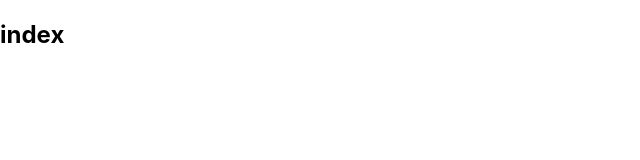
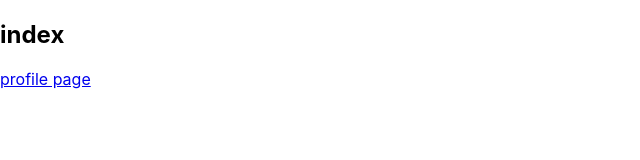
Before and after one commit to raquentin/mfchess, a React (Create React App) app: page / in a window 1280 px wide. Shown: the top 160 px of the page, without its empty margins (0-640 px from the left). Built offline with nearby package versions, Linux system fonts and the light colour scheme; the HTML template or start-up script is replaced by a standard one.

Commit message:
routing works, barebones

```diff
--- a/src/App.tsx
+++ b/src/App.tsx
@@ -7,7 +7,7 @@
 import IndexPage from "./pages/index/Container";
 import ProfilePage from "./pages/profile/Container";
 
-export const App = (): JSX.Element => {
+const App = (): JSX.Element => {
   const location = useLocation();
 
   return (<>
--- a/src/pages/index/Container.tsx
+++ b/src/pages/index/Container.tsx
@@ -1,5 +1,10 @@
-export default function IndexPage() {
-  return (
+import { Link } from "react-router-dom";
+
+const IndexPage = (): JSX.Element => {
+  return (<>
     <h2>index</h2>
-  );
+    <Link to="/profile">profile page</Link>
+    </>);
 }
+
+export default IndexPage;
--- a/src/pages/profile/Container.tsx
+++ b/src/pages/profile/Container.tsx
@@ -1,5 +1,10 @@
-export default function ProfilePage() {
-  return (
+import { Link } from "react-router-dom";
+
+const ProfilePage = (): JSX.Element => {
+  return (<>
     <h2>profile</h2>
-  );
+    <Link to="/">index page</Link>
+    </>);
 }
+
+export default ProfilePage;
```
